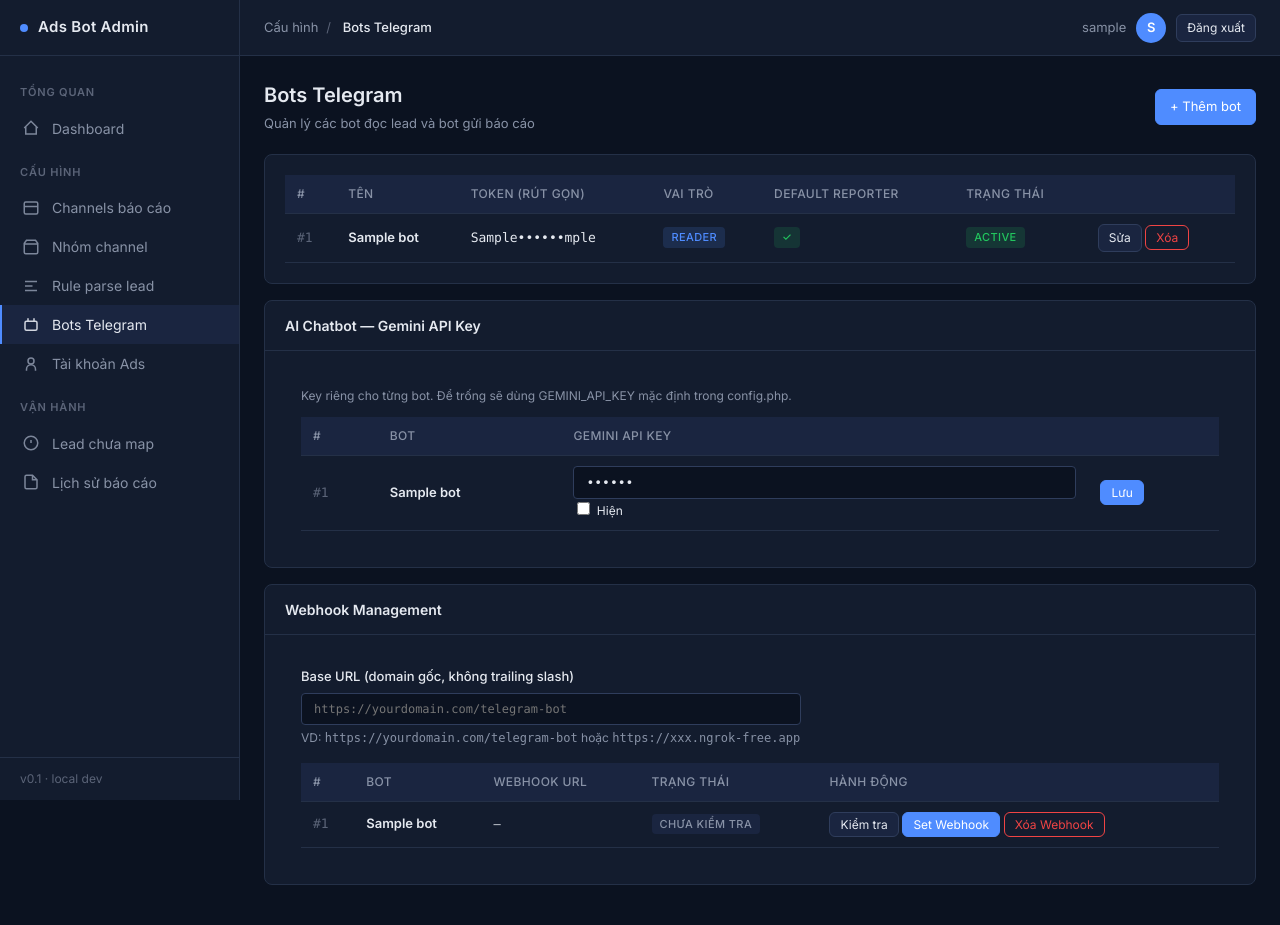
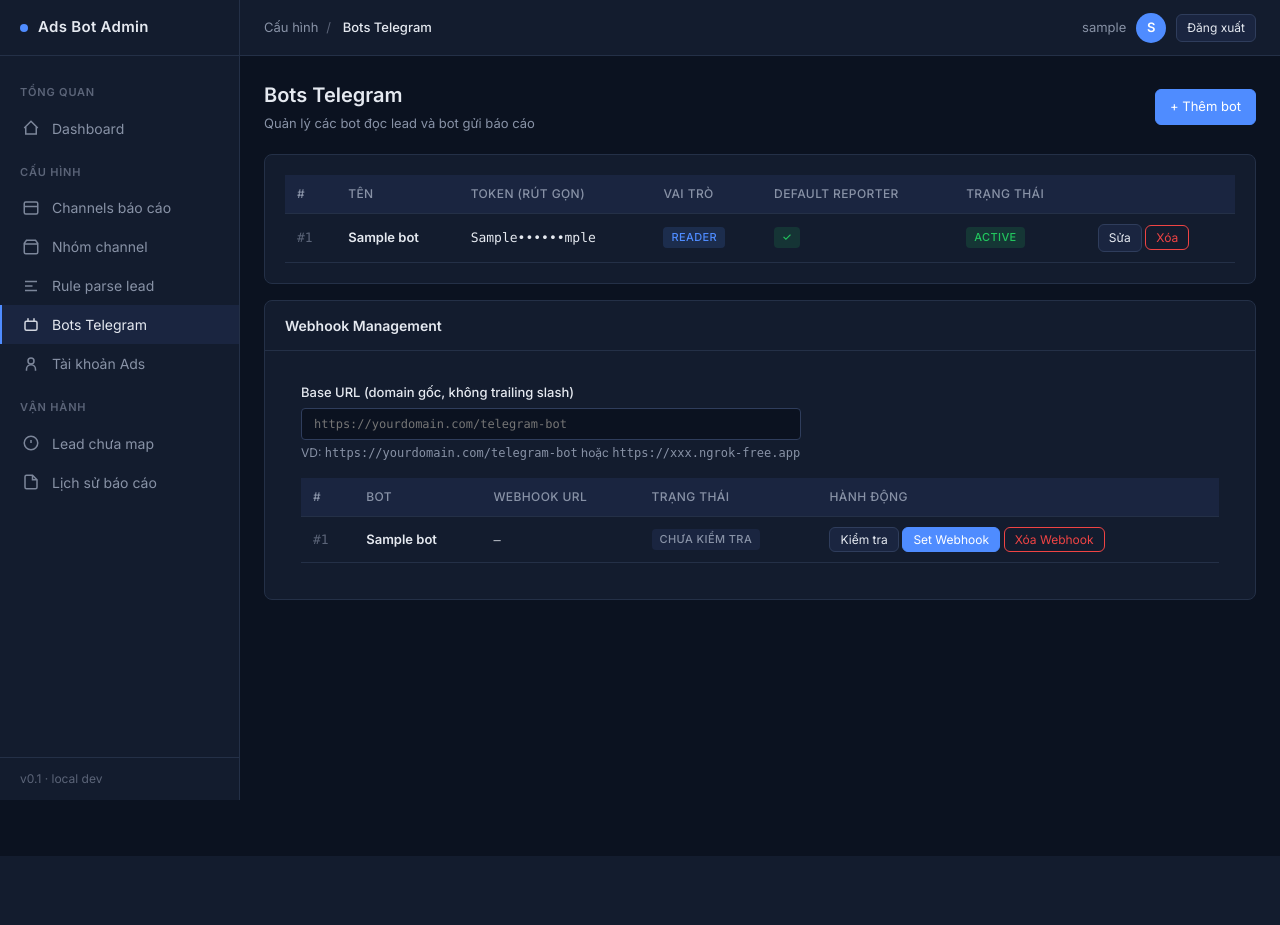
Before and after one commit to haildv1007/telegram-bot, a PHP site: page /bots.php in a window 1280 px wide. After the commit the page ends 856 px from the top, so only its background shows below. Run offline with PHP 8.4, Linux system fonts and the light colour scheme; the visitor is signed in with stand-in values (Sample User, id 1); tables that the repository leaves empty hold one stand-in row (values such as "Sample post").

Commit message:
Allow chatbot in all groups, move Gemini key back to bot form
- Remove report-group restriction for AI chatbot
- Move Gemini API Key into bot create/edit form
- Remove separate Gemini section from bot list page

Co-Authored-By: Claude Opus 4.6 <noreply@anthropic.com>

```diff
--- a/admin/bots.php
+++ b/admin/bots.php
@@ -125,6 +125,14 @@ include __DIR__ . '/layout.php';
       <div class="form-help">Dùng khi setwebhook, tránh call giả mạo. Tự đặt chuỗi bất kỳ, hệ thống sẽ dùng khi set webhook.</div>
     </div>
 
+    <div class="form-group">
+      <label class="form-label">Gemini API Key</label>
+      <input type="password" name="gemini_api_key" class="form-control mono" autocomplete="off"
+             value="<?= h($editing['gemini_api_key'] ?? '') ?>" placeholder="AIzaSy... (để trống = dùng key mặc định trong config)">
+      <label class="form-check mt-1" style="font-size:12px"><input type="checkbox" onchange="this.closest('.form-group').querySelector('input[name]').type=this.checked?'text':'password'"> Hiện</label>
+      <div class="form-help">Key để bot dùng Gemini AI trả lời tin nhắn. Để trống = dùng GEMINI_API_KEY trong config.php.</div>
+    </div>
+
     <div class="form-check">
       <input type="checkbox" name="is_default_reporter" id="def" <?= !empty($editing['is_default_reporter']) ? 'checked' : '' ?>>
       <label for="def">Đặt làm bot gửi báo cáo mặc định (fallback khi channel chưa chọn bot)</label>
@@ -186,54 +194,6 @@ include __DIR__ . '/layout.php';
 </div>
 
 <?php endif; ?>
-
-<!-- Gemini API Key -->
-<div class="card mt-4">
-  <div class="card-header">
-    <h3>AI Chatbot — Gemini API Key</h3>
-  </div>
-  <div style="padding:16px">
-    <div class="form-help mb-3">Key riêng cho từng bot. Để trống sẽ dùng GEMINI_API_KEY mặc định trong config.php.</div>
-    <table class="table">
-      <thead>
-        <tr><th>#</th><th>Bot</th><th>Gemini API Key</th><th></th></tr>
-      </thead>
-      <tbody>
-        <?php foreach ($bots as $b): ?>
-        <tr>
-          <td class="mono text-dim">#<?= $b['id'] ?></td>
-          <td><strong><?= h($b['name']) ?></strong></td>
-          <td>
-            <input type="password" class="form-control mono" id="gemini-key-<?= $b['id'] ?>" style="font-size:13px" autocomplete="off"
-                   value="<?= h($b['gemini_api_key'] ?? '') ?>" placeholder="Để trống = dùng key mặc định">
-            <label style="font-size:12px;margin-top:4px;cursor:pointer"><input type="checkbox" onchange="document.getElementById('gemini-key-<?= $b['id'] ?>').type=this.checked?'text':'password'"> Hiện</label>
-          </td>
-          <td><button class="btn btn-sm btn-primary" onclick="saveGeminiKey(<?= $b['id'] ?>)">Lưu</button></td>
-        </tr>
-        <?php endforeach; ?>
-        <?php if (empty($bots)): ?>
-        <tr><td colspan="4" class="text-muted" style="text-align:center;padding:16px;">Chưa có bot nào.</td></tr>
-        <?php endif; ?>
-      </tbody>
-    </table>
-  </div>
-</div>
-
-<script>
-async function saveGeminiKey(botId) {
-  const key = document.getElementById('gemini-key-' + botId).value;
-  const form = new FormData();
-  form.append('bot_id', botId);
-  form.append('gemini_api_key', key);
-  const r = await fetch('api/save_gemini_key.php', { method: 'POST', body: form, credentials: 'same-origin' });
-  const data = await r.json();
-  if (data.ok) {
-    alert('Đã lưu Gemini API Key cho bot #' + botId);
-  } else {
-    alert('Lỗi: ' + (data.error || 'Không rõ'));
-  }
-}
-</script>
 
 <!-- Webhook Management -->
 <div class="card mt-4">
```
Also changed, not shown: webhook.php (+1 -12 lines).
